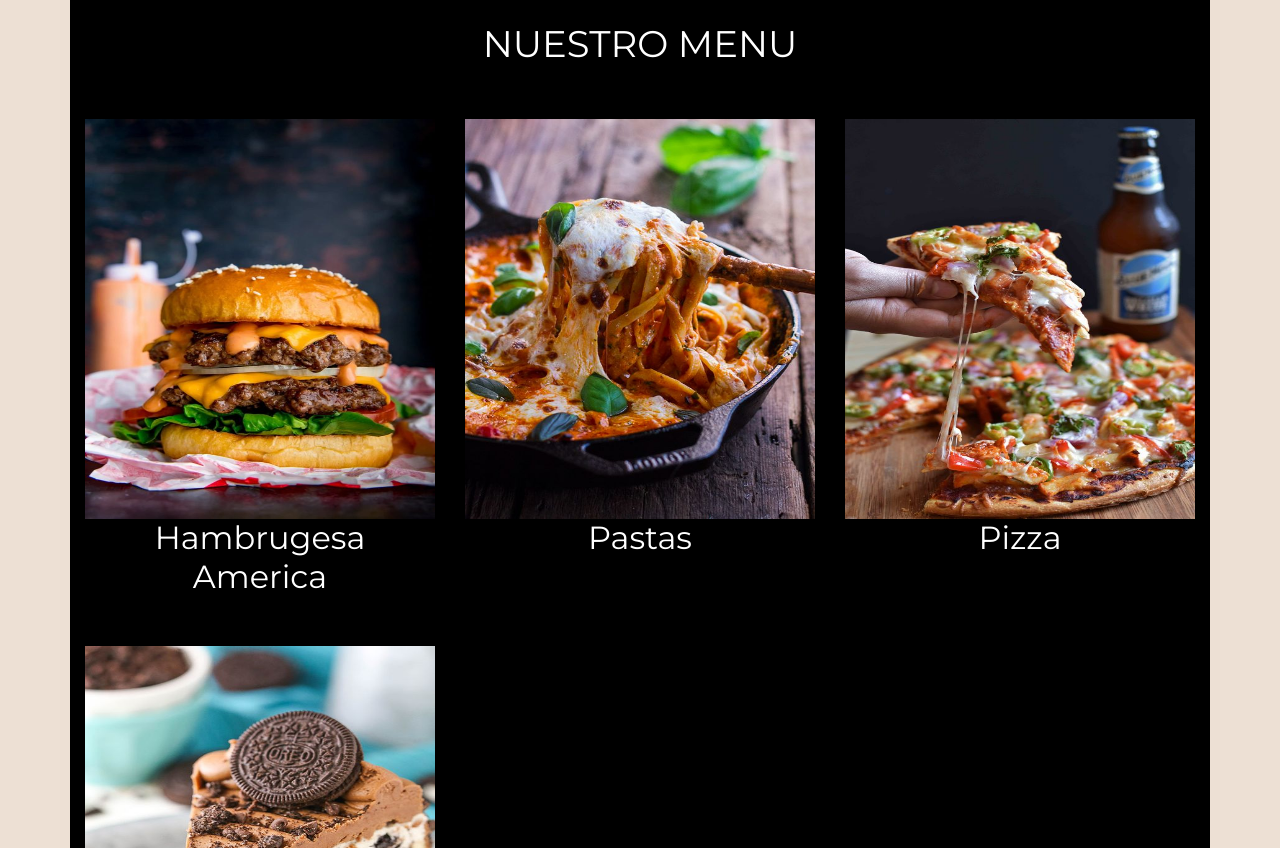
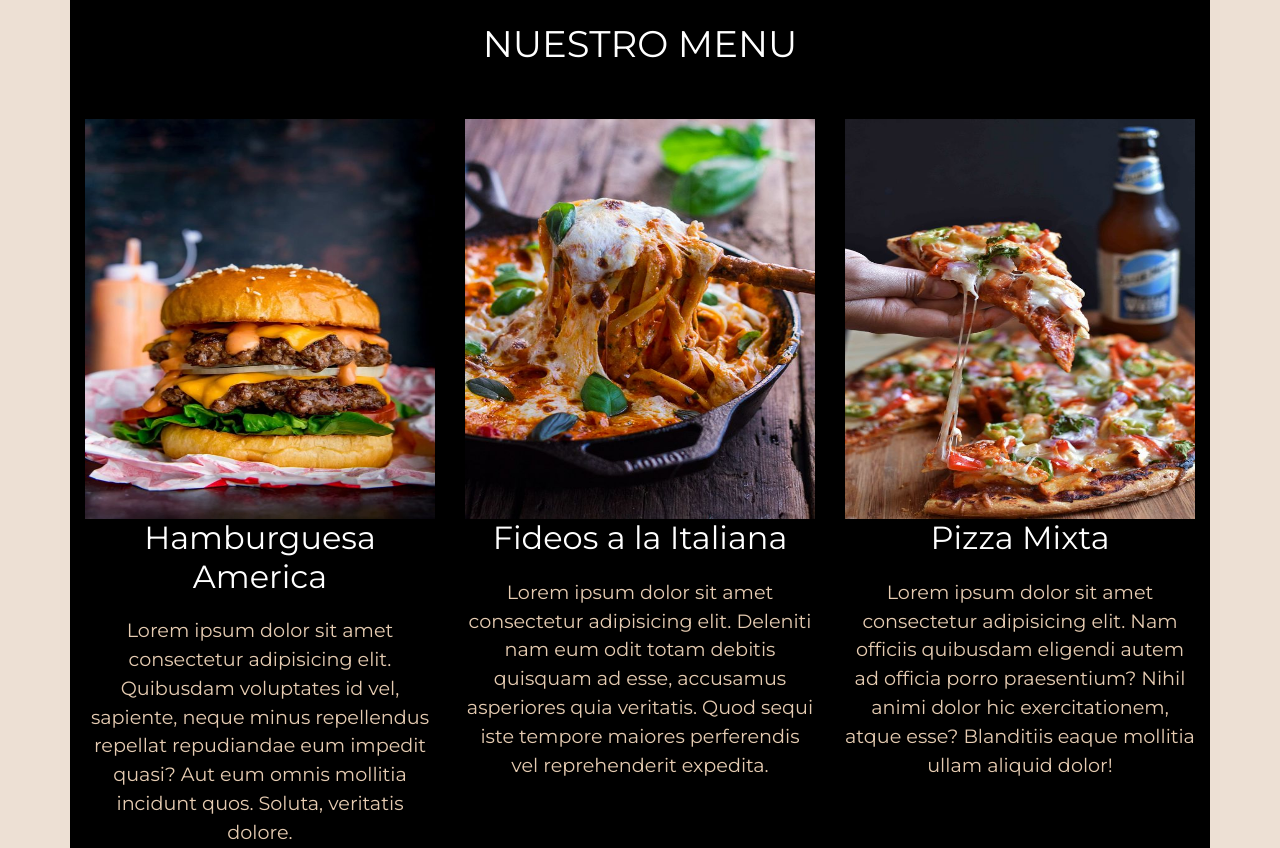
Before and after one commit to santvallejos/PF-Vallejos, a website: page pages/menu.html in a window 1280 px wide. Shown: the part 104-952 px from the top of the page. Drawn offline with nearby package versions, Linux system fonts and the light colour scheme.

Commit message:
Relleno al menu

```diff
--- a/pages/menu.html
+++ b/pages/menu.html
@@ -56,8 +56,8 @@
                             </li>
                             <li class="nav-item">
                             <a class="nav-link" href="contacto.html">CONTACTO</a>
+                            <p>_________________________</p>
                             </li>
-                            <p>_________________________</p>
                             <p>Morgana&copy;</p>
                         </ul>
                     </div>
@@ -71,19 +71,23 @@
         <section class="row">
         <div class="col-sm-12 col-md-4">
             <img src="../img/hamburgesa.jpg" alt="Hamburgesa">
-            <h2>Hambrugesa America</h2>
+            <h2>Hamburguesa America</h2>
+            <p>Lorem ipsum dolor sit amet consectetur adipisicing elit. Quibusdam voluptates id vel, sapiente, neque minus repellendus repellat repudiandae eum impedit quasi? Aut eum omnis mollitia incidunt quos. Soluta, veritatis dolore.</p>
         </div>
         <div class="col-sm-12 col-md-4">
             <img src="../img/pasta.jpg" alt="Pasta">
-            <h2>Pastas</h2>
+            <h2>Fideos a la Italiana</h2>
+            <p>Lorem ipsum dolor sit amet consectetur adipisicing elit. Deleniti nam eum odit totam debitis quisquam ad esse, accusamus asperiores quia veritatis. Quod sequi iste tempore maiores perferendis vel reprehenderit expedita.</p>
         </div>
         <div class="col-sm-12 col-md-4">
             <img src="../img/pizza .jpg" alt="Pizza">
-            <h2>Pizza</h2>
+            <h2>Pizza Mixta</h2>
+            <p>Lorem ipsum dolor sit amet consectetur adipisicing elit. Nam officiis quibusdam eligendi autem ad officia porro praesentium? Nihil animi dolor hic exercitationem, atque esse? Blanditiis eaque mollitia ullam aliquid dolor!</p>
         </div>
         <div class="col-sm-12 col-md-4 col-md-4">
             <img src="../img/postre .jpg" alt="Postre Oreo">
             <h2>Postre Oreo</h2>
+            <p>Lorem, ipsum dolor sit amet consectetur adipisicing elit. Voluptas, soluta iste minus omnis maiores ad praesentium blanditiis, ipsa facere corporis atque distinctio quaerat provident saepe labore mollitia quidem, eos quasi.</p>
         </div>
         </section>
     </main>
--- a/scss/partials/_menu.scss
+++ b/scss/partials/_menu.scss
@@ -21,4 +21,9 @@
         color: white;
         text-align: center;
     }
+
+    p{
+        color: #E6CCB2;
+        text-align: center;
+    }
 }
```
Also changed, not shown: css/styles.css, 1 other file.
